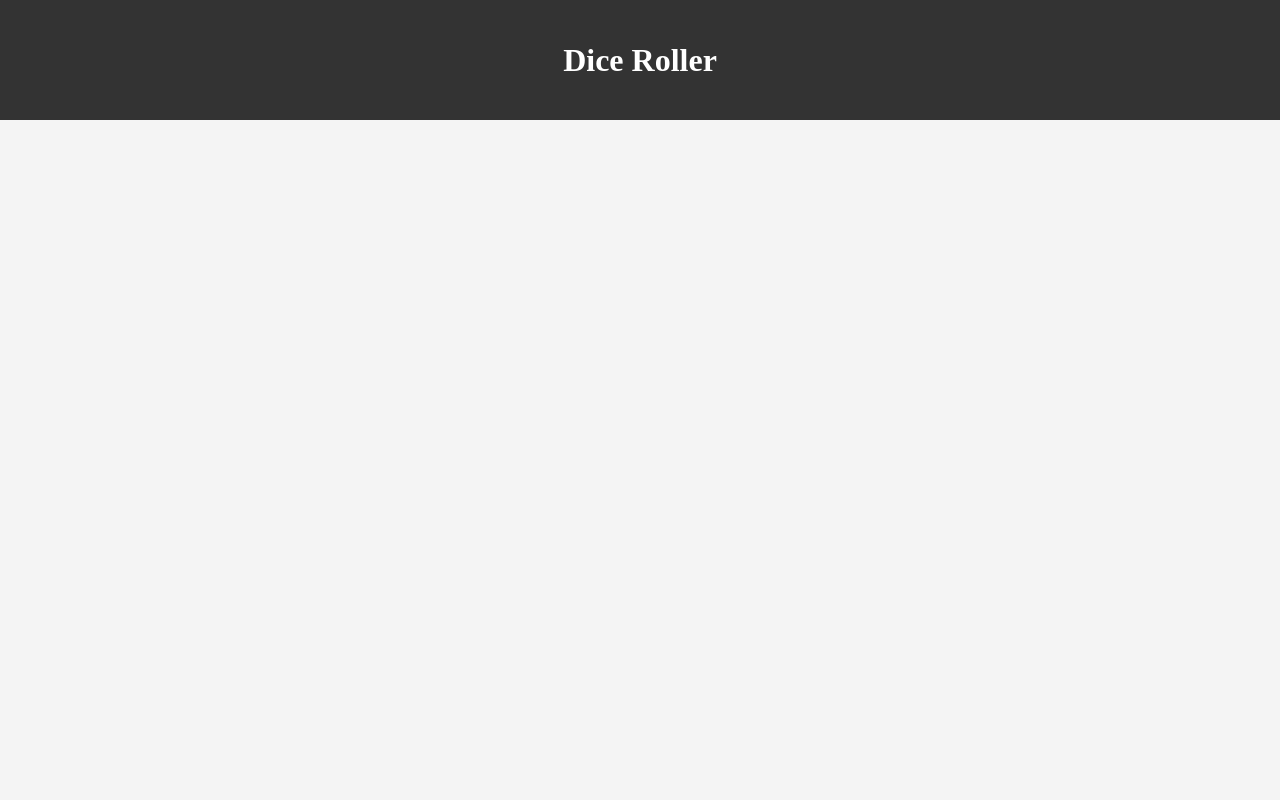
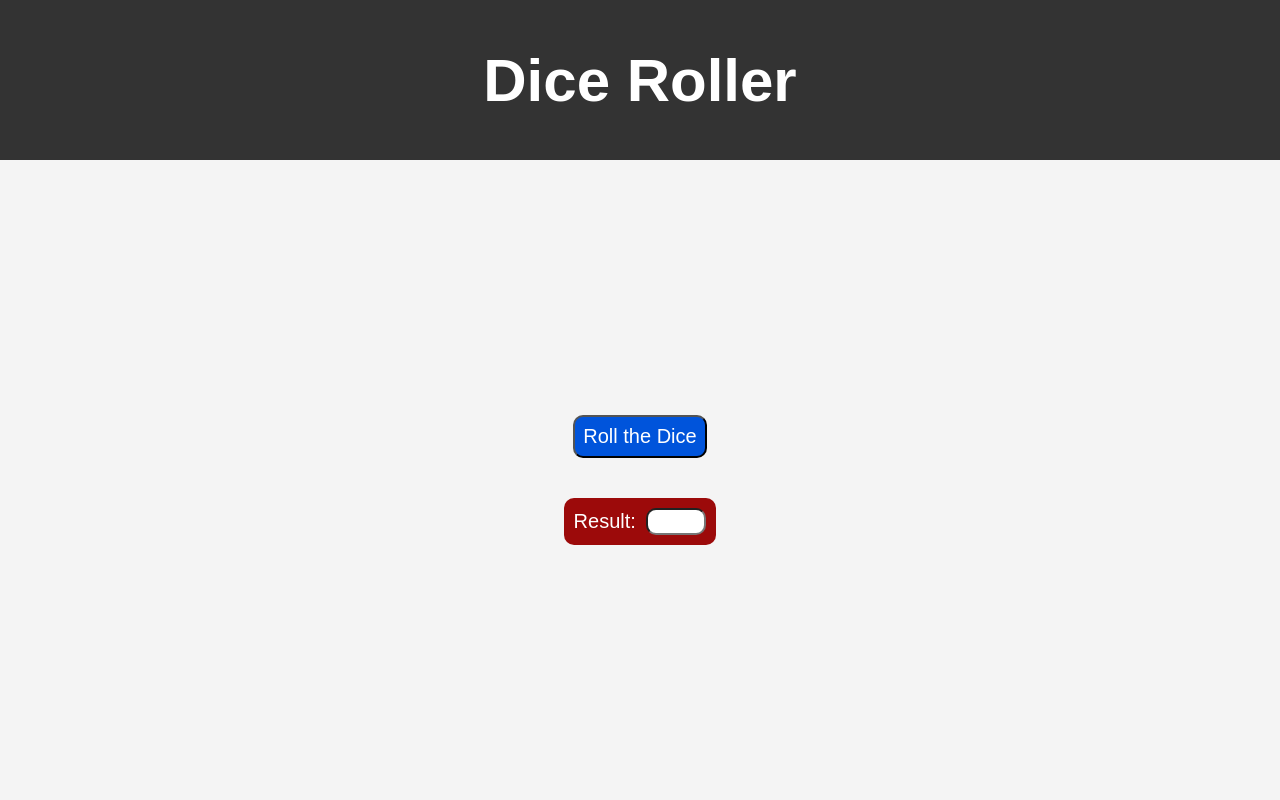
Before and after one commit to Paulina0612/Dice-roll, a plain HTML site: page index.html in a window 1280 px wide. Drawn offline with Linux system fonts and the light colour scheme.

Commit message:
Page layout, script functions created.

```diff
--- a/index.html
+++ b/index.html
@@ -10,6 +10,17 @@
     <h1>Dice Roller</h1>
 </div>
 
+<div id = "main">
+    <button id="rollButton" onclick="displayResult()">Roll the Dice</button>
+
+    <!-- TODO: Add dice animation -->
+
+    <div id="result">
+        <label id="resultLabel">Result: </label>
+        <input type="text" id="resultInput" readonly>
+    </div>
+</div>
+
 <script src="script.js"></script>
 </body>
 </html>
--- a/script.js
+++ b/script.js
@@ -0,0 +1,12 @@
+
+let result = 0;
+
+function displayResult() {
+    // TODO: implement
+    //document.getElementById("resultInput").value = "1";
+}
+
+function getRandomNumber() {
+    // TODO: implement
+
+}
--- a/styles.css
+++ b/styles.css
@@ -1,20 +1,66 @@
+:root {
+    --title_div_height: 20%;
+    --title_div_background_color: #333;
+    --background_color: #f4f4f4;
+    --marin_between_elements: 20px;
+    --button_color: rgb(0, 84, 219);
+}
+
+
 * {
     margin: 0;
     padding: 0;
     box-sizing: border-box;
+    font-family: Arial, sans-serif;
 }
 
 html, body {
-    background-color: #f4f4f4;
-    color: #333;
     height: 100%;
 }
 
 #header {
-    background-color: #333;
+    background-color: var(--title_div_background_color);
     color: white;
-    height: 15%;
+    font-size: 30px;
+    height: var(--title_div_height);
     display: flex;
     align-items: center;
     justify-content: center;
 }
+
+#main {
+    background-color: var(--background_color);
+    display: flex;
+    flex-direction: column;
+    align-items: center;
+    justify-content: center;
+    height: calc(100% - var(--title_div_height));
+}
+
+button {
+    background-color: var(--button_color);
+    font-size: 20px;
+    color: white;
+    border-radius: 10px;
+    margin: var(--marin_between_elements);
+    padding: 8px;
+}
+
+#result {
+    display: inline-block;
+    margin: var(--marin_between_elements);
+    font-size: 20px;
+    background-color: rgb(156, 10, 10);
+    padding: 10px;
+    border-radius: 10px;
+    color: white;
+}
+
+input[type="text"] {
+    width: 60px;
+    font-size: 20px;
+    margin-left: 5px;
+    border-radius: 10px;
+    padding-left: 5px;
+    text-align: center;
+}
```
